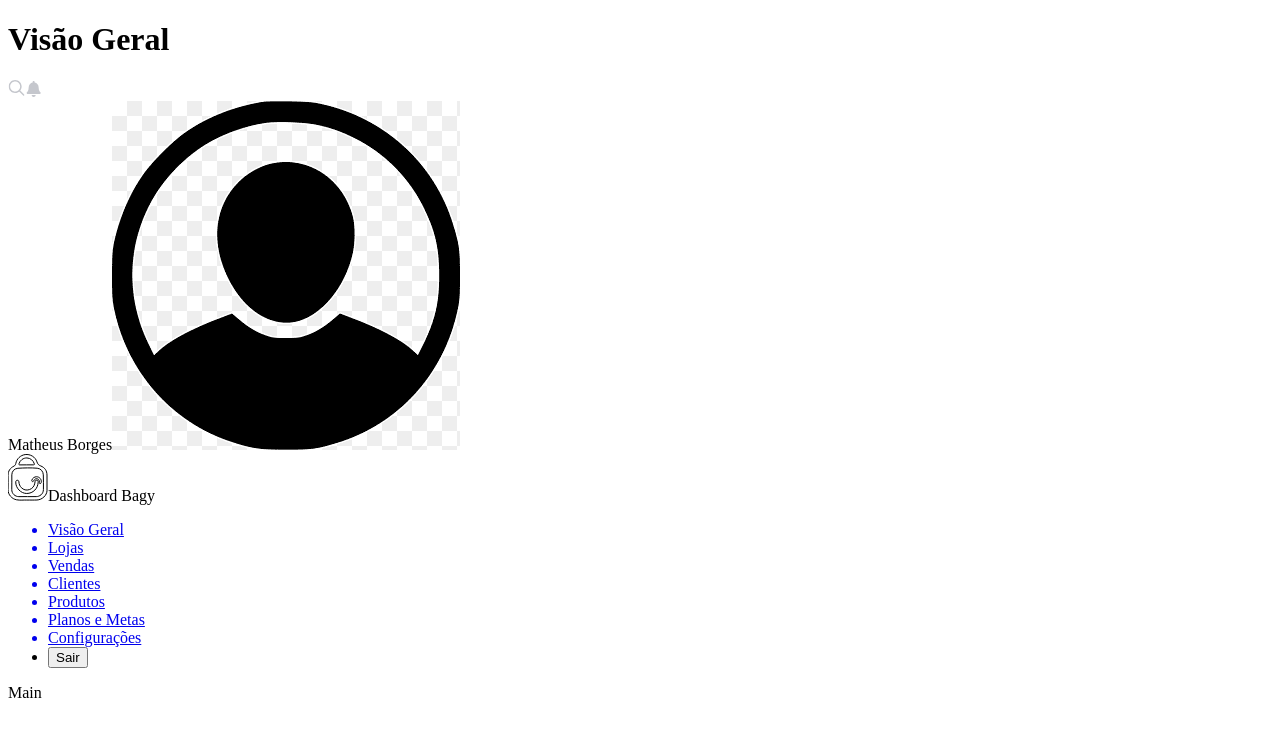
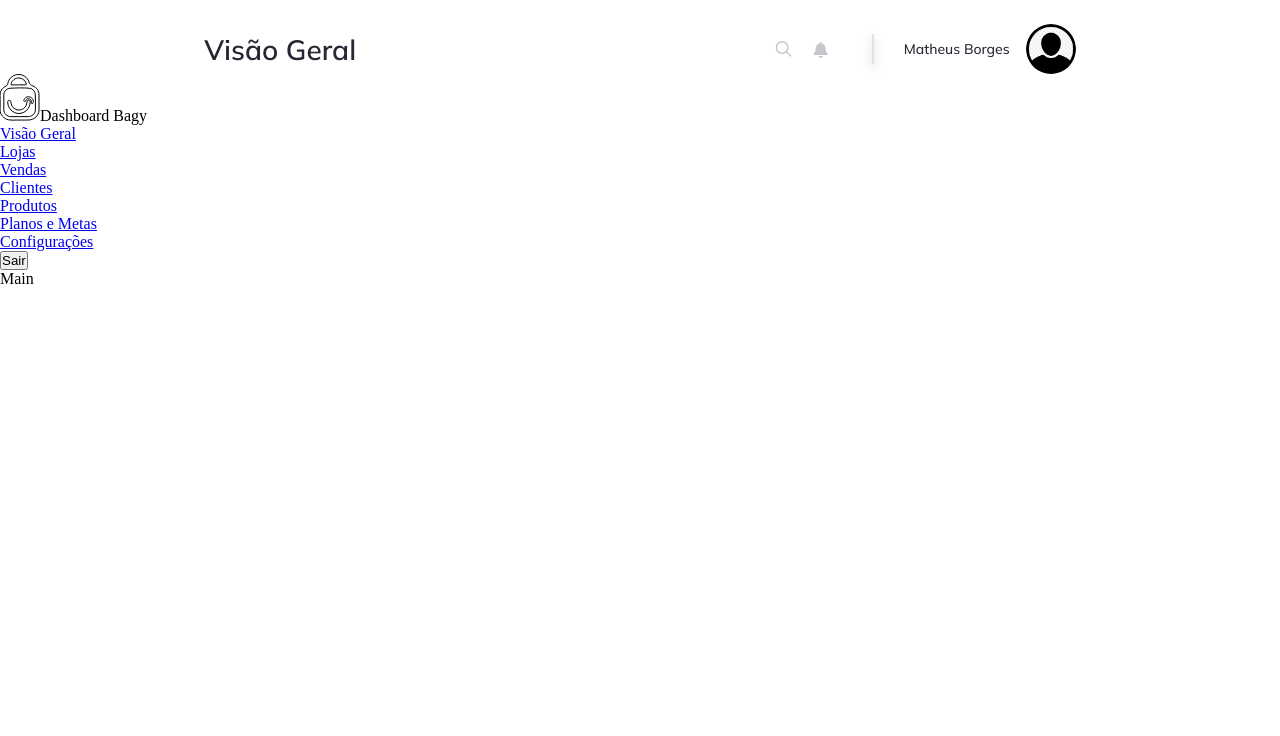
Before and after one commit to Kevin-Ol/desafio-bagy, a React (Create React App) app: page /dashboard/main in a window 1280 px wide. Shown: the top 736 px of the page. Built offline with nearby package versions, Linux system fonts and the light colour scheme.

Commit message:
Estilização header

```diff
--- a/package.json
+++ b/package.json
@@ -10,6 +10,7 @@
     "react-dom": "^17.0.2",
     "react-router-dom": "^6.2.2",
     "react-scripts": "5.0.0",
+    "sass": "^1.49.9",
     "web-vitals": "^2.1.4"
   },
   "scripts": {
--- a/public/index.html
+++ b/public/index.html
@@ -24,6 +24,9 @@
       work correctly both with client-side routing and a non-root public URL.
       Learn how to configure a non-root public URL by running `npm run build`.
     -->
+    <link rel="preconnect" href="https://fonts.googleapis.com">
+    <link rel="preconnect" href="https://fonts.gstatic.com" crossorigin>
+    <link href="https://fonts.googleapis.com/css2?family=Mulish:wght@400;500;600;700&display=swap" rel="stylesheet">
     <title>Dashboard &#8212; Bagy</title>
   </head>
   <body>
--- a/src/App.jsx
+++ b/src/App.jsx
@@ -6,6 +6,7 @@ import {
 } from 'react-router-dom';
 import Dashboard from './pages/Dashboard';
 import NotFound from './pages/NotFound';
+import './App.scss';
 
 function App() {
   return (
--- /dev/null
+++ b/src/App.scss
@@ -0,0 +1,5 @@
+* {
+  margin: 0;
+  padding: 0;
+  box-sizing: border-box;
+}
--- a/src/components/Header.jsx
+++ b/src/components/Header.jsx
@@ -3,9 +3,10 @@ import {
   useParams,
 } from 'react-router-dom';
 import SidebarItems from '../helpers/SidebarItems';
-import notifications from '../icons/notifications.svg';
-import search from '../icons/search.svg';
+import { ReactComponent as Notifications } from '../icons/notifications.svg';
+import { ReactComponent as Search } from '../icons/search.svg';
 import user from '../icons/user.png';
+import '../styles/Header.scss';
 
 function Header() {
   const currentRoute = useParams()['*'];
@@ -15,11 +16,15 @@ function Header() {
     <header>
       <h1>{currentPage?.baseName}</h1>
       <div>
-        <img src={search} alt="Ícone de pesquisa" />
-        <img src={notifications} alt="Ícone de notificações" />
+        <div>
+          <Search />
+          <Notifications />
+        </div>
+        <div>
+          <span>Matheus Borges</span>
+          <img src={user} alt="Imagem do usuário" />
+        </div>
       </div>
-      <span>Matheus Borges</span>
-      <img src={user} alt="Imagem do usuário" />
     </header>
   );
 }
--- /dev/null
+++ b/src/styles/Header.scss
@@ -0,0 +1,55 @@
+@use 'variables';
+
+header {
+  align-items: center;
+  color: variables.$main-text;
+  display: flex;
+  font-family: 'Mulish', sans-serif;
+  justify-content: space-around;
+  margin-top: 24px;
+
+  h1 {
+    font-size: 28px;
+    font-weight: 600;
+  }
+
+  div {
+    align-items: center;
+    display: flex;
+    justify-content: space-around;
+
+    div:first-child{
+      margin-right: 64px;
+      width: 75px;
+
+      svg {
+        cursor: pointer;
+      }
+    }
+
+    div:last-child{
+      position: relative;
+      ::before {
+        content : "";
+        position: absolute;
+        left    : -32px;
+        bottom  : 20%;
+        height  : 60%;
+        width   : 1px;
+        border-left: 2px solid #DFE0EB;
+        filter: drop-shadow(0px 4px 4px rgba(0, 0, 0, 0.25));
+      }
+
+      span {
+        font-size: 14px;
+        font-weight: 500;
+      }
+    }
+  }
+
+  img {
+    border-radius: 50%;
+    margin-left: 16px;
+    width: 50px;
+  }
+}
--- /dev/null
+++ b/src/styles/_variables.scss
@@ -0,0 +1 @@
+$main-text: #252733;
```
Also changed, not shown: 1 other file (tests, documents, lock files or other folders).
